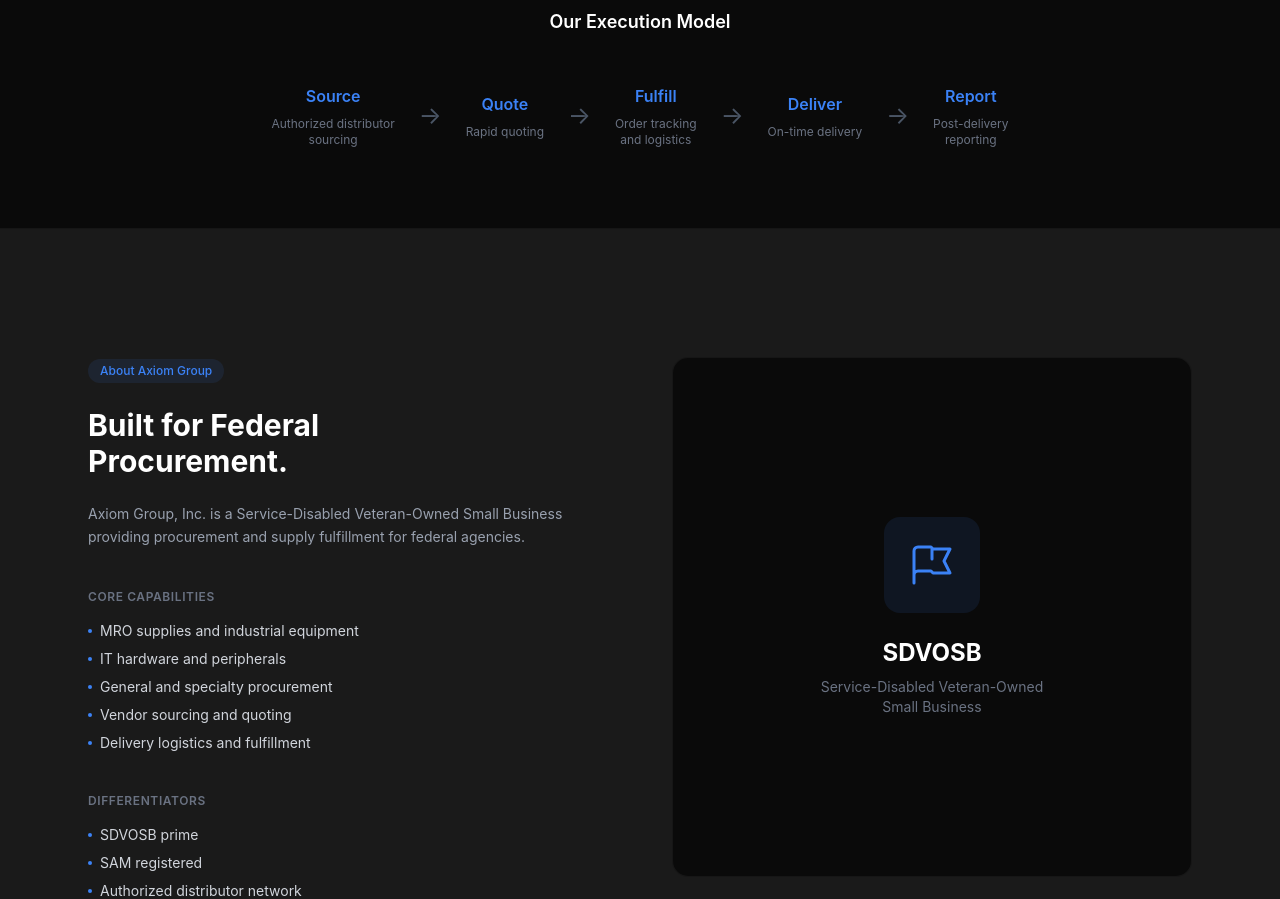
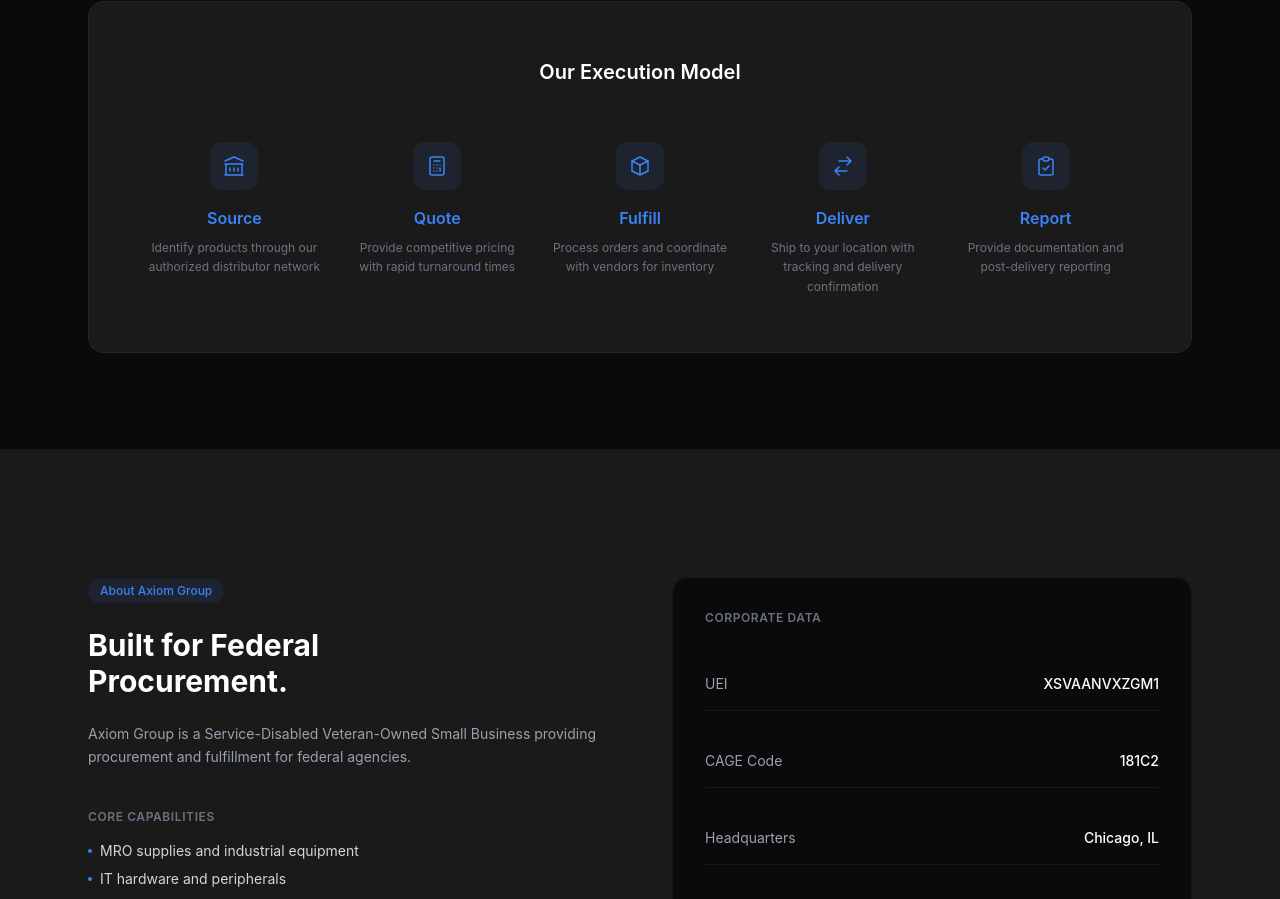
Before and after one commit to DR5589/axiom-website, a React (Vite) app: page / in a window 1280 px wide. Shown: the part 1854-2753 px from the top of the page. Built offline with nearby package versions, Linux system fonts and the light colour scheme.

Commit message:
Final refinements: execution model, corporate data panel, metrics layout

```diff
--- a/src/App.jsx
+++ b/src/App.jsx
@@ -80,12 +80,12 @@
           </div>
 
           <h1 className="text-5xl md:text-7xl font-bold tracking-tight mb-6 leading-tight">
-            Mission-critical supplies<br />and equipment.{' '}
+            Supplies and equipment<br />for federal agencies.{' '}
             <span className="text-gray-400">Delivered.</span>
           </h1>
 
           <p className="text-base text-gray-400 max-w-xl mx-auto mb-12 leading-relaxed">
-            Axiom Group is a veteran-owned procurement partner built for federal buyers. We source MRO, IT hardware, and specialty supplies—on time, on contract, without the overhead.
+            Axiom Group is a veteran-owned procurement partner built for federal buyers. We source MRO, IT hardware, and specialty supplies. On time, on contract, without the overhead.
           </p>
 
           <div className="flex flex-col sm:flex-row gap-4 justify-center">
@@ -122,6 +122,8 @@
             <span className="hidden md:inline text-gray-600">•</span>
             <span><span className="text-gray-500">CAGE:</span> 181C2</span>
             <span className="hidden md:inline text-gray-600">•</span>
+            <span>Accepts GPC</span>
+            <span className="hidden md:inline text-gray-600">•</span>
             <span>Based in Chicago</span>
           </div>
         </div>
@@ -133,7 +135,7 @@
           <div className="text-center mb-20">
             <h2 className="text-4xl font-bold mb-4">What We Deliver</h2>
             <p className="text-sm text-gray-400 max-w-2xl mx-auto leading-relaxed">
-              We handle vendor sourcing, quoting, and delivery logistics—so your team can focus on mission execution.
+              We handle vendor sourcing, quoting, and delivery logistics so your team can focus on operations.
             </p>
           </div>
 
@@ -148,7 +150,7 @@
               </div>
               <h3 className="text-lg font-semibold mb-3">MRO Supplies</h3>
               <p className="text-sm text-gray-400 leading-relaxed">
-                Hand tools, fasteners, HVAC components, electrical supplies, plumbing parts, janitorial products, and industrial equipment—sourced from authorized distributors, quoted to your specs.
+                Hand tools, fasteners, HVAC components, electrical supplies, plumbing parts, janitorial products, and industrial equipment. Sourced from authorized distributors, quoted to your specs.
               </p>
             </div>
 
@@ -201,48 +203,67 @@
         </div>
       </section>
 
-      {/* Execution Model Strip */}
-      <section className="py-20 bg-axiom-dark border-y border-white/5">
+      {/* Execution Model Section */}
+      <section className="py-24 bg-axiom-dark">
         <div className="max-w-6xl mx-auto px-6">
-          <h3 className="text-center text-lg font-semibold mb-12">Our Execution Model</h3>
+          <div className="bg-axiom-gray border border-white/5 rounded-2xl p-10 md:p-14">
+            <h3 className="text-center text-xl font-semibold mb-14">Our Execution Model</h3>
 
-          <div className="flex flex-col md:flex-row items-center justify-center gap-4 md:gap-0">
+            <div className="grid grid-cols-2 md:grid-cols-5 gap-8 md:gap-6">
               {/* Source */}
-            <div className="text-center px-6">
+              <div className="text-center">
+                <div className="w-12 h-12 mx-auto mb-4 bg-axiom-accent/10 rounded-xl flex items-center justify-center">
+                  <svg className="w-6 h-6 text-axiom-accent" fill="none" stroke="currentColor" viewBox="0 0 24 24">
+                    <path strokeLinecap="round" strokeLinejoin="round" strokeWidth={1.5} d="M8 14v3m4-3v3m4-3v3M3 21h18M3 10h18M3 7l9-4 9 4M4 10h16v11H4V10z" />
+                  </svg>
+                </div>
                 <div className="text-axiom-accent font-semibold mb-2">Source</div>
-              <div className="text-xs text-gray-500">Authorized distributor<br />sourcing</div>
+                <div className="text-xs text-gray-500 leading-relaxed">Identify products through our authorized distributor network</div>
               </div>
 
-            <div className="hidden md:block text-gray-600 text-2xl">→</div>
-
               {/* Quote */}
-            <div className="text-center px-6">
+              <div className="text-center">
+                <div className="w-12 h-12 mx-auto mb-4 bg-axiom-accent/10 rounded-xl flex items-center justify-center">
+                  <svg className="w-6 h-6 text-axiom-accent" fill="none" stroke="currentColor" viewBox="0 0 24 24">
+                    <path strokeLinecap="round" strokeLinejoin="round" strokeWidth={1.5} d="M9 7h6m0 10v-3m-3 3h.01M9 17h.01M9 14h.01M12 14h.01M15 11h.01M12 11h.01M9 11h.01M7 21h10a2 2 0 002-2V5a2 2 0 00-2-2H7a2 2 0 00-2 2v14a2 2 0 002 2z" />
+                  </svg>
+                </div>
                 <div className="text-axiom-accent font-semibold mb-2">Quote</div>
-              <div className="text-xs text-gray-500">Rapid quoting</div>
+                <div className="text-xs text-gray-500 leading-relaxed">Provide competitive pricing with rapid turnaround times</div>
               </div>
 
-            <div className="hidden md:block text-gray-600 text-2xl">→</div>
-
               {/* Fulfill */}
-            <div className="text-center px-6">
+              <div className="text-center">
+                <div className="w-12 h-12 mx-auto mb-4 bg-axiom-accent/10 rounded-xl flex items-center justify-center">
+                  <svg className="w-6 h-6 text-axiom-accent" fill="none" stroke="currentColor" viewBox="0 0 24 24">
+                    <path strokeLinecap="round" strokeLinejoin="round" strokeWidth={1.5} d="M20 7l-8-4-8 4m16 0l-8 4m8-4v10l-8 4m0-10L4 7m8 4v10M4 7v10l8 4" />
+                  </svg>
+                </div>
                 <div className="text-axiom-accent font-semibold mb-2">Fulfill</div>
-              <div className="text-xs text-gray-500">Order tracking<br />and logistics</div>
+                <div className="text-xs text-gray-500 leading-relaxed">Process orders and coordinate with vendors for inventory</div>
               </div>
 
-            <div className="hidden md:block text-gray-600 text-2xl">→</div>
-
               {/* Deliver */}
-            <div className="text-center px-6">
+              <div className="text-center">
+                <div className="w-12 h-12 mx-auto mb-4 bg-axiom-accent/10 rounded-xl flex items-center justify-center">
+                  <svg className="w-6 h-6 text-axiom-accent" fill="none" stroke="currentColor" viewBox="0 0 24 24">
+                    <path strokeLinecap="round" strokeLinejoin="round" strokeWidth={1.5} d="M8 7h12m0 0l-4-4m4 4l-4 4m0 6H4m0 0l4 4m-4-4l4-4" />
+                  </svg>
+                </div>
                 <div className="text-axiom-accent font-semibold mb-2">Deliver</div>
-              <div className="text-xs text-gray-500">On-time delivery</div>
+                <div className="text-xs text-gray-500 leading-relaxed">Ship to your location with tracking and delivery confirmation</div>
               </div>
 
-            <div className="hidden md:block text-gray-600 text-2xl">→</div>
-
               {/* Report */}
-            <div className="text-center px-6">
+              <div className="text-center col-span-2 md:col-span-1">
+                <div className="w-12 h-12 mx-auto mb-4 bg-axiom-accent/10 rounded-xl flex items-center justify-center">
+                  <svg className="w-6 h-6 text-axiom-accent" fill="none" stroke="currentColor" viewBox="0 0 24 24">
+                    <path strokeLinecap="round" strokeLinejoin="round" strokeWidth={1.5} d="M9 5H7a2 2 0 00-2 2v12a2 2 0 002 2h10a2 2 0 002-2V7a2 2 0 00-2-2h-2M9 5a2 2 0 002 2h2a2 2 0 002-2M9 5a2 2 0 012-2h2a2 2 0 012 2m-6 9l2 2 4-4" />
+                  </svg>
+                </div>
                 <div className="text-axiom-accent font-semibold mb-2">Report</div>
-              <div className="text-xs text-gray-500">Post-delivery<br />reporting</div>
+                <div className="text-xs text-gray-500 leading-relaxed">Provide documentation and post-delivery reporting</div>
+              </div>
             </div>
           </div>
         </div>
@@ -261,7 +282,7 @@
                 Built for Federal<br />Procurement.
               </h2>
               <p className="text-sm text-gray-400 mb-10 leading-relaxed">
-                Axiom Group, Inc. is a Service-Disabled Veteran-Owned Small Business providing procurement and supply fulfillment for federal agencies.
+                Axiom Group is a Service-Disabled Veteran-Owned Small Business providing procurement and fulfillment for federal agencies.
               </p>
 
               {/* Core Capabilities */}
@@ -292,7 +313,7 @@
               </div>
 
               {/* Differentiators */}
-              <div className="mb-10">
+              <div>
                 <h4 className="text-xs font-semibold text-gray-500 uppercase tracking-wider mb-4">Differentiators</h4>
                 <ul className="space-y-2 text-sm text-gray-300">
                   <li className="flex items-center gap-2">
@@ -317,48 +338,41 @@
                   </li>
                 </ul>
               </div>
+            </div>
 
-              {/* Corporate Data */}
+            {/* Right Column - Corporate Data Panel */}
             <div>
-                <h4 className="text-xs font-semibold text-gray-500 uppercase tracking-wider mb-4">Corporate Data</h4>
-                <div className="grid grid-cols-2 gap-4 text-sm">
-                  <div>
-                    <span className="text-gray-500">UEI:</span>
-                    <span className="text-white ml-2">XSVAANVXZGM1</span>
+              <div className="bg-axiom-dark border border-white/5 rounded-2xl p-8 h-full">
+                <h4 className="text-xs font-semibold text-gray-500 uppercase tracking-wider mb-8">Corporate Data</h4>
+
+                <div className="space-y-6">
+                  <div className="flex justify-between items-center py-4 border-b border-white/5">
+                    <span className="text-sm text-gray-400">UEI</span>
+                    <span className="text-sm text-white font-medium">XSVAANVXZGM1</span>
                   </div>
-                  <div>
-                    <span className="text-gray-500">CAGE:</span>
-                    <span className="text-white ml-2">181C2</span>
+                  <div className="flex justify-between items-center py-4 border-b border-white/5">
+                    <span className="text-sm text-gray-400">CAGE Code</span>
+                    <span className="text-sm text-white font-medium">181C2</span>
                   </div>
-                  <div>
-                    <span className="text-gray-500">HQ:</span>
-                    <span className="text-white ml-2">Chicago, IL</span>
+                  <div className="flex justify-between items-center py-4 border-b border-white/5">
+                    <span className="text-sm text-gray-400">Headquarters</span>
+                    <span className="text-sm text-white font-medium">Chicago, IL</span>
                   </div>
-                  <div>
-                    <span className="text-gray-500">Delivery:</span>
-                    <span className="text-white ml-2">CONUS</span>
+                  <div className="flex justify-between items-center py-4 border-b border-white/5">
+                    <span className="text-sm text-gray-400">Delivery Area</span>
+                    <span className="text-sm text-white font-medium">CONUS</span>
                   </div>
-                </div>
+                  <div className="flex justify-between items-center py-4">
+                    <span className="text-sm text-gray-400">Payment</span>
+                    <span className="text-sm text-white font-medium">Accepts GPC</span>
                   </div>
                 </div>
 
-            {/* Right Column - SDVOSB Card */}
-            <div className="relative">
-              <div className="aspect-square bg-axiom-dark rounded-2xl border border-white/5 flex items-center justify-center">
-                <div className="text-center p-8">
-                  <div className="w-24 h-24 mx-auto mb-6 bg-axiom-accent/10 rounded-2xl flex items-center justify-center">
-                    <svg className="w-12 h-12 text-axiom-accent" fill="none" stroke="currentColor" viewBox="0 0 24 24">
-                      <path strokeLinecap="round" strokeLinejoin="round" strokeWidth={1.5} d="M3 21v-4m0 0V5a2 2 0 012-2h6.5l1 1H21l-3 6 3 6h-8.5l-1-1H5a2 2 0 00-2 2zm9-13.5V9" />
-                    </svg>
-                  </div>
-                  <h3 className="text-2xl font-bold mb-2">SDVOSB</h3>
-                  <p className="text-sm text-gray-500">Service-Disabled Veteran-Owned<br />Small Business</p>
+                <div className="mt-10 pt-8 border-t border-white/5">
+                  <div className="text-xs text-gray-500 uppercase tracking-wider mb-3">Business Classification</div>
+                  <div className="text-sm text-white">Service-Disabled Veteran-Owned Small Business (SDVOSB)</div>
                 </div>
               </div>
-
-              {/* Decorative elements */}
-              <div className="absolute -top-4 -right-4 w-24 h-24 bg-axiom-accent/5 rounded-2xl -z-10"></div>
-              <div className="absolute -bottom-4 -left-4 w-32 h-32 bg-axiom-accent/5 rounded-2xl -z-10"></div>
             </div>
           </div>
 
@@ -393,23 +407,23 @@
             </div>
           </div>
 
-          {/* Relevant Experience */}
+          {/* Relevant Experience - Metrics Layout */}
           <div className="mt-8 p-8 bg-axiom-dark border border-white/5 rounded-2xl">
-            <h4 className="text-xs font-semibold text-gray-500 uppercase tracking-wider mb-6">Relevant Experience</h4>
-            <ul className="space-y-3 text-sm text-gray-300">
-              <li className="flex items-start gap-3">
-                <span className="w-1 h-1 bg-axiom-accent rounded-full mt-2"></span>
-                Team experience supporting DoD, DHS, VA procurement programs
-              </li>
-              <li className="flex items-start gap-3">
-                <span className="w-1 h-1 bg-axiom-accent rounded-full mt-2"></span>
-                Commercial distributor relationships across MRO and IT categories
-              </li>
-              <li className="flex items-start gap-3">
-                <span className="w-1 h-1 bg-axiom-accent rounded-full mt-2"></span>
-                Fulfillment and logistics experience across multi-site operations
-              </li>
-            </ul>
+            <h4 className="text-xs font-semibold text-gray-500 uppercase tracking-wider mb-8">Relevant Experience</h4>
+            <div className="grid md:grid-cols-3 gap-8 text-center">
+              <div>
+                <div className="text-4xl font-bold text-white mb-2">8</div>
+                <div className="text-sm text-gray-400">Federal agencies served</div>
+              </div>
+              <div>
+                <div className="text-4xl font-bold text-white mb-2">7</div>
+                <div className="text-sm text-gray-400">Primary NAICS codes</div>
+              </div>
+              <div>
+                <div className="text-4xl font-bold text-white mb-2">100%</div>
+                <div className="text-sm text-gray-400">SOW compliant</div>
+              </div>
+            </div>
           </div>
         </div>
       </section>
@@ -420,7 +434,7 @@
           <div className="text-center mb-16">
             <h2 className="text-3xl font-bold mb-4">Let's Work Together</h2>
             <p className="text-sm text-gray-400 max-w-2xl mx-auto leading-relaxed">
-              Whether you're a contracting officer, prime contractor, or agency buyer—we'd like to hear from you.
+              Whether you're a contracting officer, prime contractor, or agency buyer, we'd like to hear from you.
             </p>
           </div>
 
```
Lines whose indentation alone changed are shown as unchanged.
